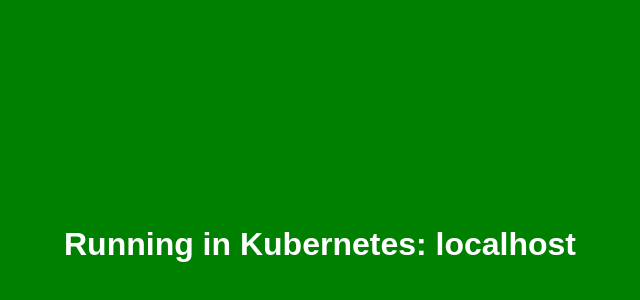
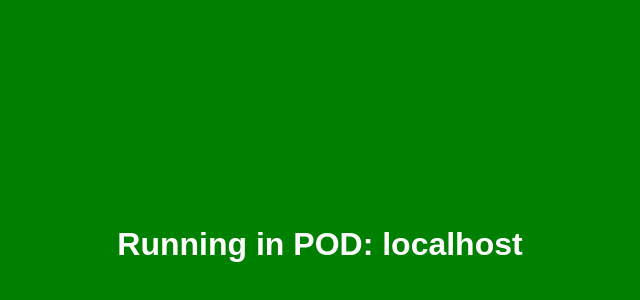
Before and after one commit to paulomendesdigital/chapter-argocd, a plain HTML site: page index.html in a window 1280 px wide. Shown: the part 156-456 px from the top of the page, without its empty margins (320-960 px from the left). Drawn offline with Linux system fonts and the light colour scheme.

Commit message:
change text html

```diff
--- a/index.html
+++ b/index.html
@@ -20,7 +20,7 @@
 </head>
 
 <body>
-  <h1>Running in Kubernetes: <span id="pod-name"></span></h1>
+  <h1>Running in POD: <span id="pod-name"></span></h1>
   <script>
     document.getElementById("pod-name").textContent = window.location.hostname;
   </script>
```
